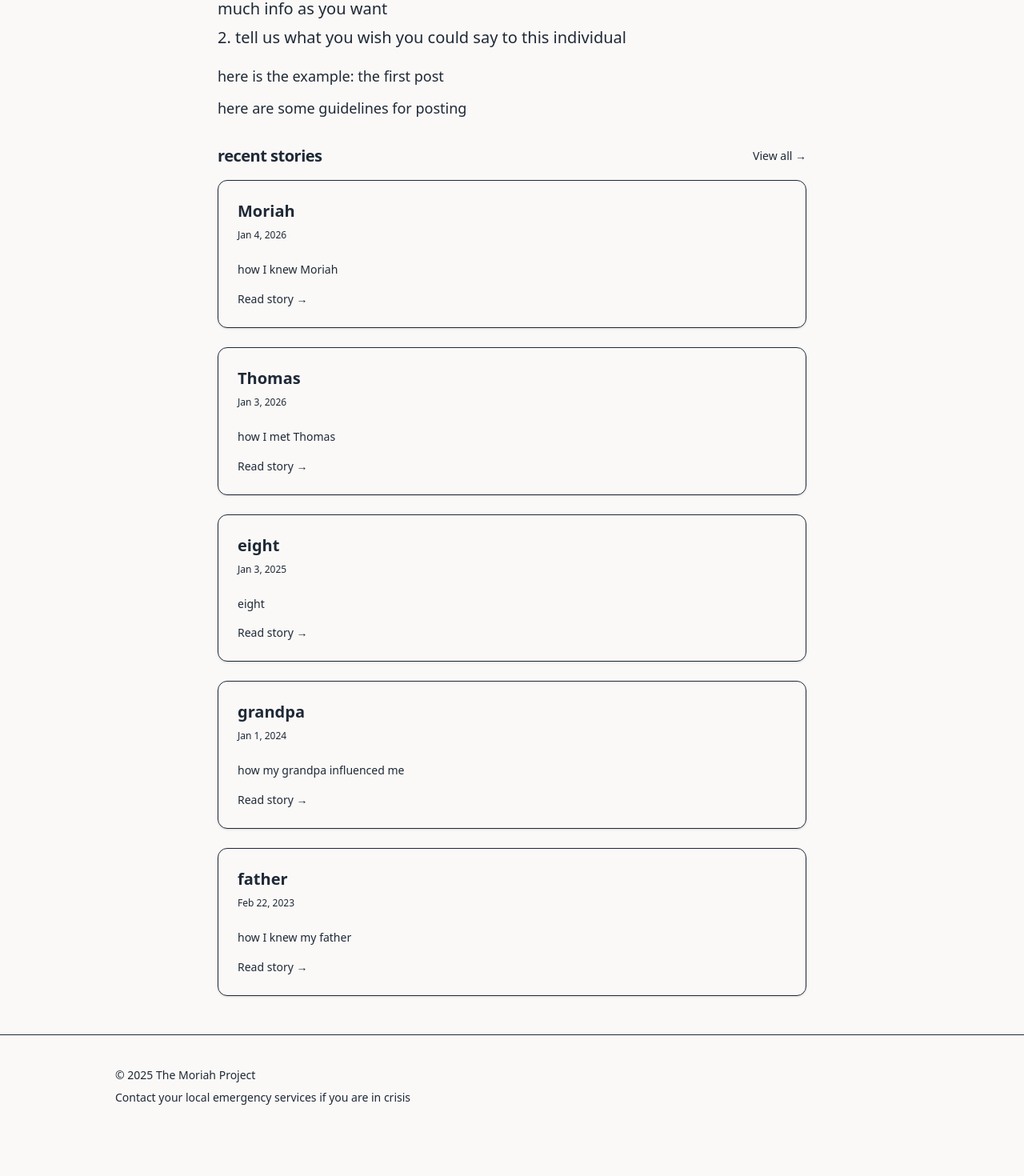
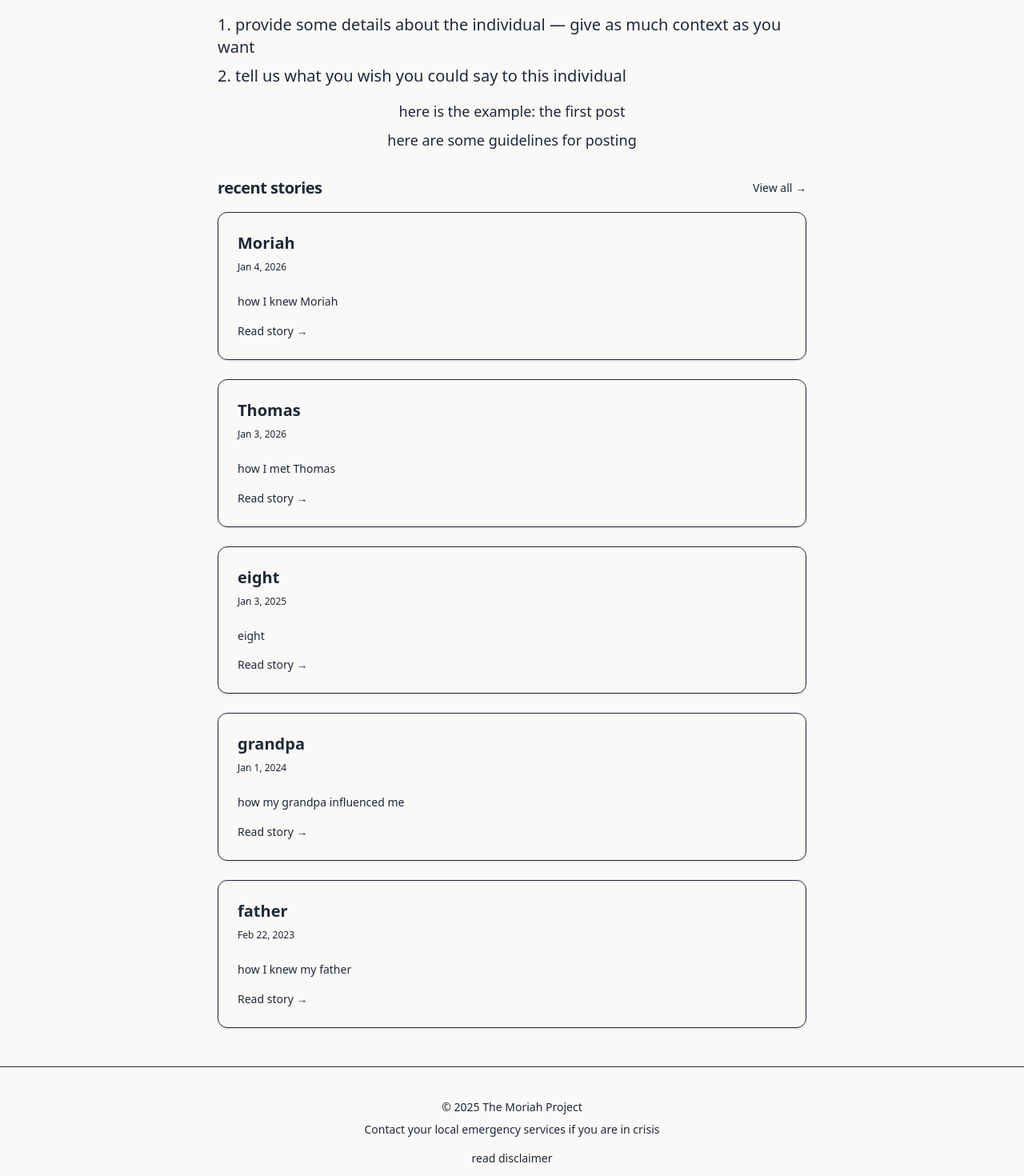
Before and after one commit to gojoego/moriah_project_v2, a Next.js app in the folder frontend/: page / in a window 1280 px wide. Shown: the part 380-1850 px from the top of the page at 80% size. Before the commit the page ends 1802 px from the top, so only its background shows below. Built offline with nearby package versions, Linux system fonts and the light colour scheme.

Commit message:
adding modal/AppShell,  homepage/footer/layout refactor

```diff
--- a/frontend/src/app/layout.tsx
+++ b/frontend/src/app/layout.tsx
@@ -2,7 +2,7 @@ import type { ReactNode } from "react";
 import "./globals.css";
 
 import { SiteHeader } from "@/components/layout/SiteHeader";
-import { SiteFooter } from "@/components/layout/SiteFooter";
+import { AppShell } from "@/components/layout/AppShell";
 
 export const metadata = {
   title: "The Moriah Project",
@@ -12,22 +12,24 @@ export const metadata = {
 export default function RootLayout({
   children,
 }: Readonly<{ children: ReactNode }>) {
+
   return (
     <html lang="en">
       <body>
-        <div className="min-h-screen bg-background text-foreground">
+       <div className="min-h-screen bg-background text-foreground">
           <SiteHeader />
+
           <div className="relative">
             <div className="pointer-events-none absolute inset-0 opacity-60">
               <div className="absolute -top-24 left-1/2 h-64 w-[48rem] -translate-x-1/2 rounded-full bg-secondary blur-3xl" />
               <div className="absolute top-24 left-12 h-48 w-48 rounded-full bg-accent blur-3xl" />
               <div className="absolute top-40 right-12 h-56 w-56 rounded-full bg-primary/10 blur-3xl" />
             </div>
+
             <main className="relative moriah-container py-12">
-              {children}
+              <AppShell>{children}</AppShell>
             </main>
           </div>
-          <SiteFooter />
         </div>
       </body>
     </html>
--- a/frontend/src/app/page.tsx
+++ b/frontend/src/app/page.tsx
@@ -17,23 +17,30 @@ export default function HomePage() {
           here you can express what you wish you could say to someone who has passed away from suicide
         </p>
       </header>
+
       <section>
-                <h2 className="text-2xl font-medium text-center">How This Works...</h2>
+        <h2 className="text-2xl font-medium text-center">How This Works…</h2>
+
         <ol className="mt-3 space-y-2 text-muted-foreground text-xl list-decimal list-inside">
           <li>
-                        provide some details about the individual - give a little context - provide as much info as you want
+            provide some details about the individual — give as much context as you want
           </li>
           <li>
             tell us what you wish you could say to this individual
           </li>
-                    <Link href="/posts/1" className="mt-3 inline-block text-lg font-medium underline-offset-4 hover:underline">
+        </ol>
+
+        <div className="mt-4 flex flex-col gap-2 text-center">
+          <Link href="/posts/1" className="text-lg font-medium underline-offset-4 hover:underline">
             here is the example: the first post
           </Link>
-                </ol>
-                <Link href="/community_guidelines" className="mt-3 inline-block text-lg font-medium underline-offset-4 hover:underline">
+
+          <Link href="/community_guidelines" className="text-lg font-medium underline-offset-4 hover:underline">
             here are some guidelines for posting
           </Link>
+        </div>
       </section>
+
       <section>
         <div className="flex items-center justify-between mb-4">
           <h2 className="text-xl font-semibold tracking-tight">
@@ -43,7 +50,8 @@ export default function HomePage() {
             View all →
           </Link>
         </div>
-                <PostList posts={topPosts}/>
+
+        <PostList posts={topPosts} />
       </section>
     </main>
   );
--- /dev/null
+++ b/frontend/src/components/DisclaimerModal.tsx
@@ -0,0 +1,39 @@
+import { Modal } from "@/types/modal";
+
+interface ModalProps {
+    modal: Modal;
+}
+
+export function DisclaimerModal({ modal }: ModalProps){
+    if (!modal.isOpen) return null;
+
+    return (
+        <div
+            className="fixed inset-0 z-50 flex items-center justify-center"
+            aria-modal="true"
+            role="dialog"
+        >
+            <div
+                className="absolute inset-0 bg-black/40"
+                onClick={modal.onClose}
+            />
+
+            <div className="relative z-10 w-full max-w-md rounded-lg bg-background p-6 shadow-lg">
+                { modal.title && (
+                    <h2 className="mb-3 text-lg font-medium">
+                        {modal.title}
+                    </h2>
+                )}
+
+                {modal.children}
+
+                <button
+                    onClick={modal.onClose}
+                    className="mt-4 text-sm text-muted-foreground hover:underline"
+                >
+                    Close
+                </button>
+            </div>
+        </div>
+    )
+}
--- /dev/null
+++ b/frontend/src/components/layout/AppShell.tsx
@@ -0,0 +1,33 @@
+"use client";
+
+import { useState } from "react";
+import { DisclaimerModal } from "@/components/DisclaimerModal";
+import { SiteFooter } from "@/components/layout/SiteFooter";
+
+export function AppShell({ children }: { children: React.ReactNode }) {
+  const [showDisclaimer, setShowDisclaimer] = useState(false);
+
+  return (
+    <>
+      <DisclaimerModal
+        modal={{
+          isOpen: showDisclaimer,
+          onClose: () => setShowDisclaimer(false),
+          title: "Disclaimer",
+          children: (
+            <p className="text-sm leading-relaxed text-muted-foreground">
+              This site is not a substitute for professional mental health care.
+              If you are in immediate danger, contact local emergency services.
+            </p>
+          ),
+        }}
+      />
+
+      <main className="relative moriah-container py-12">
+        {children}
+      </main>
+
+      <SiteFooter onOpenDisclaimer={() => setShowDisclaimer(true)} />
+    </>
+  );
+}
--- a/frontend/src/components/layout/SiteFooter.tsx
+++ b/frontend/src/components/layout/SiteFooter.tsx
@@ -1,12 +1,23 @@
-export function SiteFooter() {
+type SiteFooterProps = {
+  onOpenDisclaimer: () => void;
+};
+
+export function SiteFooter({ onOpenDisclaimer }: SiteFooterProps) {
   return (
     <footer className="border-t">
-      <div className="mx-auto max-w-5xl px-4 py-10 text-sm text-muted-foreground">
+      <div className="mx-auto max-w-5xl px-4 py-10 text-sm text-muted-foreground text-center">
         <p>© {new Date().getFullYear()} The Moriah Project</p>
         <p className="mt-2">
           Contact your local emergency services if you are in crisis
         </p>
+        <button
+          onClick={onOpenDisclaimer}
+          className="mt-4 underline-offset-4 hover:underline"
+        >
+        read disclaimer
+      </button>
       </div>
+
     </footer>
   );
 }
--- /dev/null
+++ b/frontend/src/types/modal.ts
@@ -0,0 +1,6 @@
+export interface Modal {
+    isOpen: boolean;
+    onClose: () => void;
+    title?: string;
+    children: React.ReactNode;
+};
```
Lines whose indentation alone changed are shown as unchanged.
